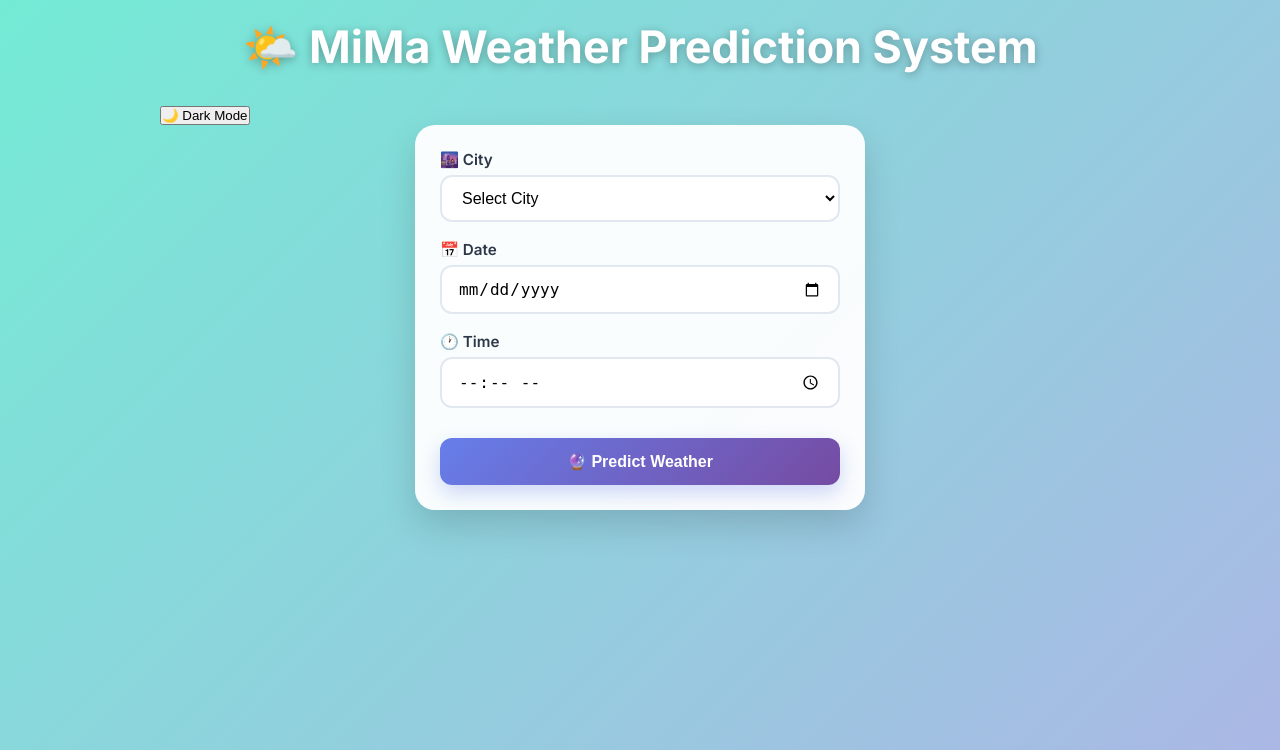
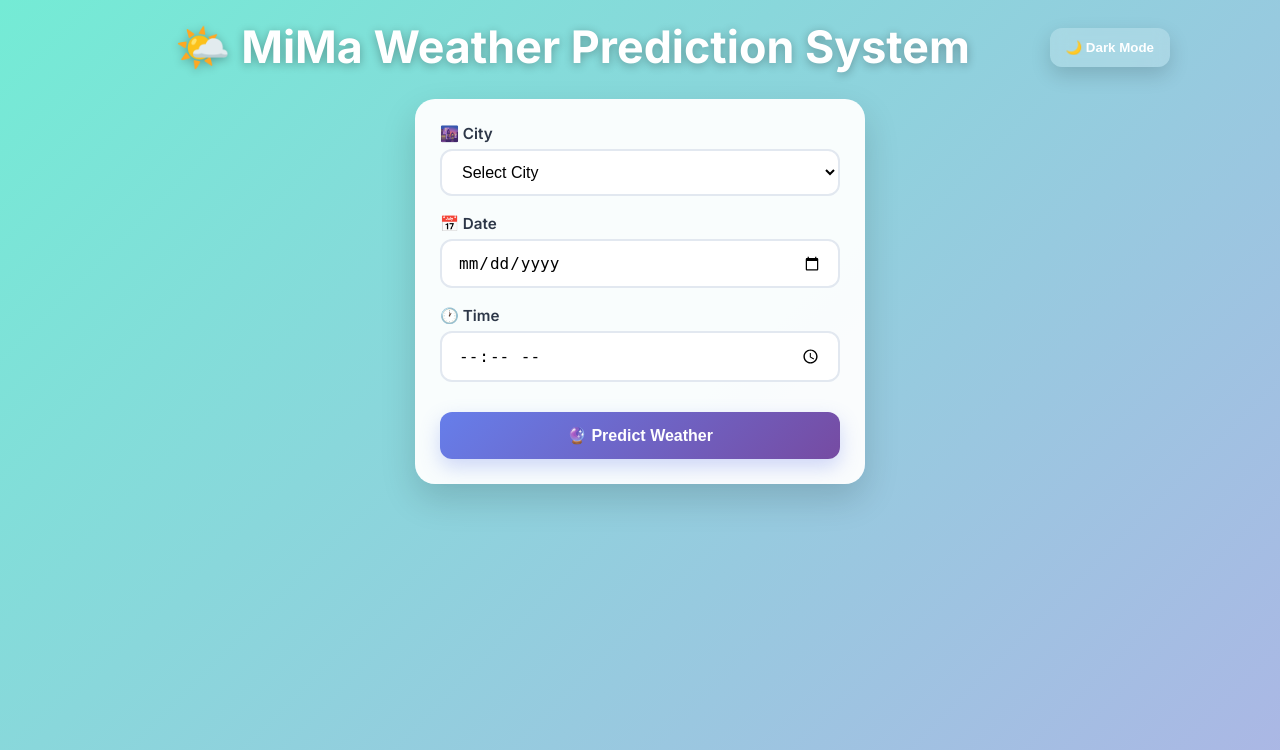
Before and after one commit to MehalaaSivasubramanian/mima-weather-prediction, a Flask app: page / in a window 1280 px wide. Shown: the top 750 px of the page. Run offline with Flask 3, Linux system fonts and the light colour scheme.

Commit message:
Update style.css

```diff
--- a/static/style.css
+++ b/static/style.css
@@ -9,12 +9,23 @@ body {
     background: linear-gradient(135deg, #74ebd5 0%, #ACB6E5 100%);
     min-height: 100vh;
     padding: 20px;
+    transition: all 0.35s ease;
 }
 
 .container {
-    max-width: 1000px;
+    max-width: 1100px;
     margin: 0 auto;
     padding: 0 20px;
+}
+
+/* TOP BAR */
+.top-bar {
+    display: flex;
+    justify-content: space-between;
+    align-items: center;
+    gap: 15px;
+    flex-wrap: wrap;
+    margin-bottom: 25px;
 }
 
 h1 {
@@ -22,10 +33,23 @@ h1 {
     font-size: clamp(1.8rem, 5vw, 2.8rem);
     font-weight: 700;
     text-align: center;
-    margin-bottom: 30px;
+    flex: 1;
     text-shadow: 0 2px 10px rgba(0,0,0,0.3);
 }
 
+.dark-btn {
+    padding: 12px 16px;
+    border: none;
+    border-radius: 12px;
+    font-weight: 600;
+    cursor: pointer;
+    background: rgba(255,255,255,0.2);
+    color: white;
+    backdrop-filter: blur(8px);
+    box-shadow: 0 8px 20px rgba(0,0,0,0.15);
+}
+
+/* FORM */
 .weather-form {
     background: rgba(255,255,255,0.95);
     padding: 25px;
```
Also changed, not shown: other parts of static/style.css (+78 -27 lines).
